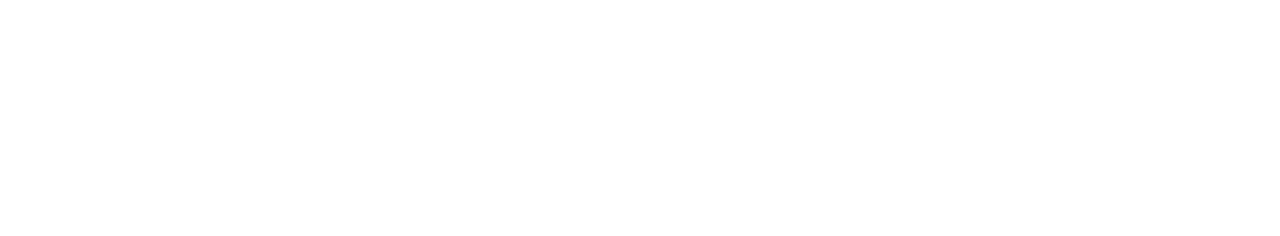
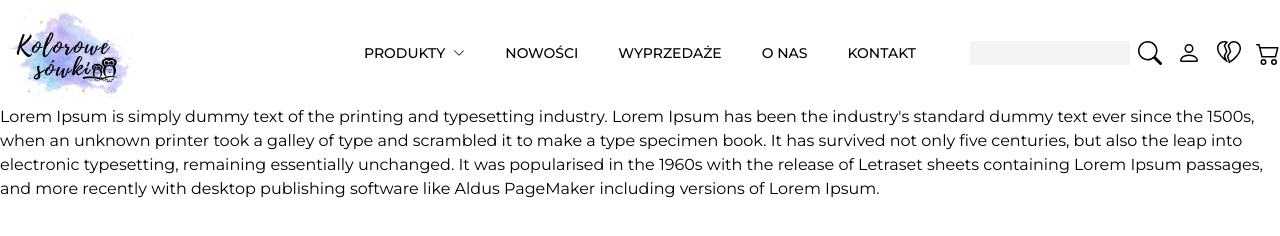
Before and after one commit to jwojtyra/ks_template, a website built with Parcel: page src/index.html in a window 1280 px wide. Built offline with nearby package versions, Linux system fonts and the light colour scheme.

Commit message:
top-bar layout

```diff
--- a/src/index.html
+++ b/src/index.html
@@ -2,7 +2,7 @@
 <html lang="pl">
 <head>
 	<meta charset="utf-8">
-	<title>Home - Kolorowe stówki</title>
+	<title>Home - Kolorowe sówki</title>
 	<meta name="description" content="">
 	<meta name="viewport" content="width=device-width, initial-scale=1">
 
@@ -19,8 +19,63 @@
 
 	<link rel="manifest" href="./site.webmanifest">
 	<meta name="theme-color" content="#fafafa">
+
+	<link rel="preconnect" href="https://fonts.googleapis.com">
+	<link rel="preconnect" href="https://fonts.gstatic.com" crossorigin>
+	<link href="https://fonts.googleapis.com/css2?family=Montserrat:wght@400;500&display=swap" rel="stylesheet">
 </head>
 <body>
+<div class="container mx-auto">
+	<div class="h-[105px] flex justify-center items-center relative">
+		<a href="#" class="absolute left-0">
+			<img class="h-[90px]" src="./logo.png" alt="Kolowe Sówki Sklep z odzieżą dla dzieci">
+		</a>
+		<nav class="">
+			<ul class="flex uppercase text-sm font-medium">
+				<li class="mx-5">
+					<a href="#" class="hover:text-primary-700 transition-colors flex items-center">
+						Produkty
+						<svg class="ml-2" xmlns="http://www.w3.org/2000/svg" width="12" height="12" fill="currentColor" viewBox="0 0 16 16">
+							<path fill-rule="evenodd" d="M1.646 4.646a.5.5 0 0 1 .708 0L8 10.293l5.646-5.647a.5.5 0 0 1 .708.708l-6 6a.5.5 0 0 1-.708 0l-6-6a.5.5 0 0 1 0-.708z"/>
+						</svg>
+					</a>
+				</li>
+				<li class="mx-5"><a href="#" class="hover:text-primary-700 transition-colors">Nowości</a></li>
+				<li class="mx-5"><a href="#" class="hover:text-primary-700 transition-colors">Wyprzedaże</a></li>
+				<li class="mx-5"><a href="#" class="hover:text-primary-700 transition-colors whitespace-nowrap">O nas</a></li>
+				<li class="mx-5"><a href="#" class="hover:text-primary-700 transition-colors">Kontakt</a></li>
+			</ul>
+		</nav>
+		<div class="flex justify-between absolute right-0 w-[310px]">
+			<form action="#" class="flex items-center">
+				<input class="bg-gray-100 px-1 w-[160px] h-[24px]" type="text" name="q">
+				<button type="submit" class="ml-2 hover:text-primary-700 transition-colors">
+					<svg xmlns="http://www.w3.org/2000/svg" width="24" height="24" fill="currentColor" viewBox="0 0 16 16">
+						<path d="M11.742 10.344a6.5 6.5 0 1 0-1.397 1.398h-.001c.03.04.062.078.098.115l3.85 3.85a1 1 0 0 0 1.415-1.414l-3.85-3.85a1.007 1.007 0 0 0-.115-.1zM12 6.5a5.5 5.5 0 1 1-11 0 5.5 5.5 0 0 1 11 0z"/>
+					</svg>
+				</button>
+			</form>
 
+			<a href="#" class="hover:text-primary-700 transition-colors">
+				<svg xmlns="http://www.w3.org/2000/svg" width="24" height="24" fill="currentColor" viewBox="0 0 16 16">
+					<path d="M8 8a3 3 0 1 0 0-6 3 3 0 0 0 0 6zm2-3a2 2 0 1 1-4 0 2 2 0 0 1 4 0zm4 8c0 1-1 1-1 1H3s-1 0-1-1 1-4 6-4 6 3 6 4zm-1-.004c-.001-.246-.154-.986-.832-1.664C11.516 10.68 10.289 10 8 10c-2.29 0-3.516.68-4.168 1.332-.678.678-.83 1.418-.832 1.664h10z"/>
+				</svg>
+			</a>
+
+			<a href="#" class="hover:text-primary-700 transition-colors">
+				<svg xmlns="http://www.w3.org/2000/svg" width="24" height="24" fill="currentColor" viewBox="0 0 16 16">
+					<path fill-rule="evenodd" d="M8.867 14.41c13.308-9.322 4.79-16.563.064-13.824L7 3l1.5 4-2 3L8 15a38.094 38.094 0 0 0 .867-.59Zm-.303-1.01c6.164-4.4 6.91-7.982 6.22-9.921C14.031 1.37 11.447.42 9.587 1.368L8.136 3.18l1.3 3.468a1 1 0 0 1-.104.906l-1.739 2.608.971 3.237Zm-1.25 1.137a36.027 36.027 0 0 1-1.522-1.116C-5.077 4.97 1.842-1.472 6.454.293c.314.12.618.279.904.477L5.5 3 7 7l-1.5 3 1.815 4.537Zm-2.3-3.06C.895 7.797.597 4.875 1.308 3.248c.756-1.73 2.768-2.577 4.456-2.127L4.732 2.36a1 1 0 0 0-.168.991L5.91 6.943l-1.305 2.61a1 1 0 0 0-.034.818l.442 1.106Z"/>
+				</svg>
+			</a>
+
+			<a href="#" class="hover:text-primary-700 transition-colors">
+				<svg xmlns="http://www.w3.org/2000/svg" width="24" height="24" fill="currentColor" viewBox="0 0 16 16">
+					<path d="M0 2.5A.5.5 0 0 1 .5 2H2a.5.5 0 0 1 .485.379L2.89 4H14.5a.5.5 0 0 1 .485.621l-1.5 6A.5.5 0 0 1 13 11H4a.5.5 0 0 1-.485-.379L1.61 3H.5a.5.5 0 0 1-.5-.5zM3.14 5l1.25 5h8.22l1.25-5H3.14zM5 13a1 1 0 1 0 0 2 1 1 0 0 0 0-2zm-2 1a2 2 0 1 1 4 0 2 2 0 0 1-4 0zm9-1a1 1 0 1 0 0 2 1 1 0 0 0 0-2zm-2 1a2 2 0 1 1 4 0 2 2 0 0 1-4 0z"/>
+				</svg>
+			</a>
+		</div>
+	</div>
+	Lorem Ipsum is simply dummy text of the printing and typesetting industry. Lorem Ipsum has been the industry's standard dummy text ever since the 1500s, when an unknown printer took a galley of type and scrambled it to make a type specimen book. It has survived not only five centuries, but also the leap into electronic typesetting, remaining essentially unchanged. It was popularised in the 1960s with the release of Letraset sheets containing Lorem Ipsum passages, and more recently with desktop publishing software like Aldus PageMaker including versions of Lorem Ipsum.
+</div>
 </body>
 </html>
--- a/tailwind.config.js
+++ b/tailwind.config.js
@@ -11,14 +11,13 @@ module.exports = {
 			lg: '1024px',
 			xl: '1280px',
 		},
-		// fontFamily: {
-		// 	sans: ['"Roboto"', 'sans-serif'],
-		// 	heading: ['"Poppins"', 'sans-serif'],
-		// 	handwriting: ['"Caveat"', 'sans-serif'],
-		// },
+		fontFamily: {
+			sans: ['"Montserrat"', 'sans-serif'],
+			heading: ['"Poppins"', 'sans-serif'],
+		},
 		extend: {
 			colors: {
-				primary: colors.sky,
+				primary: colors.violet,
 			},
 		},
 	},
```
Also changed, not shown: src/logo.png (added).
